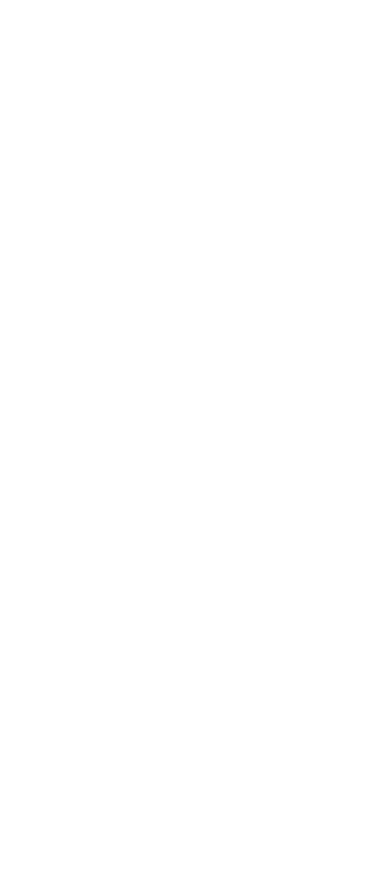
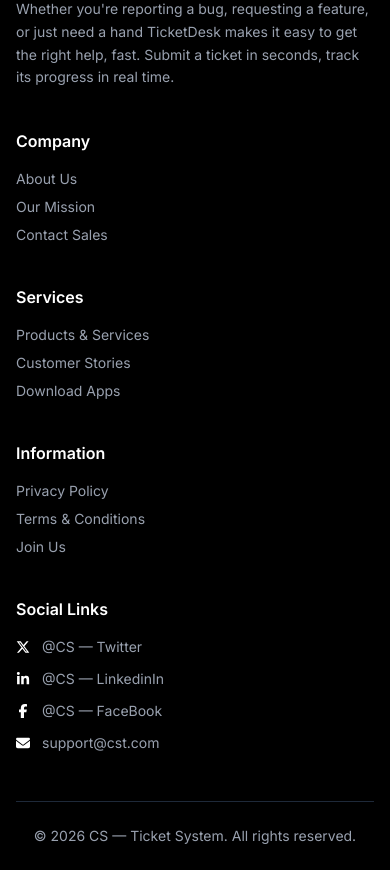
Before and after one commit to web-joyanta/cs-ticket-system, a React (Vite) app: page / in a window 390 px wide. Shown: the part 2840-3710 px from the top of the page. Before the commit the page ends 2730 px from the top, so only its background shows below. Built offline with nearby package versions, Linux system fonts and the light colour scheme.

Commit message:
footer component layout responsive create

```diff
--- a/src/App.jsx
+++ b/src/App.jsx
@@ -4,6 +4,7 @@
 import Navbar from './components/Navbar/Navbar';
 import TicketList from './components/TicketList/TicketList';
 import { toast, ToastContainer } from 'react-toastify';
+import Footer from './components/Footer/Footer';
 const fetchTickets = async () => {
   const res = await fetch("tickets.json");
   return res.json();
@@ -37,6 +38,7 @@
       <Suspense fallback={<span className="min-h-screen flex mx-auto items-center loading loading-spinner loading-xl"></span>}>
         <TicketList ticketsPromise={ticketsPromise} handleSelectedTask={handleSelectedTask} taskTickets={taskTickets} handleTaskComplete={handleTaskComplete} taskResolved={taskResolved} />
       </Suspense>
+      <Footer />
       {/* toast container */}
       <ToastContainer />
     </>
--- /dev/null
+++ b/src/components/Footer/Footer.jsx
@@ -0,0 +1,101 @@
+import { FaXTwitter, FaLinkedinIn, FaFacebookF, FaEnvelope } from "react-icons/fa6";
+
+const Footer = () => {
+    return (
+        <footer className="bg-black text-gray-400 pt-16 pb-6">
+            <div className="container mx-auto px-4">
+
+                <div className="grid grid-cols-1 md:grid-cols-2 lg:grid-cols-5 gap-10">
+
+                    {/* Logo + Description */}
+                    <div>
+                        <h2 className="text-white text-xl font-semibold mb-4">
+                            CS — Ticket System
+                        </h2>
+                        <p className="text-sm leading-relaxed">
+                            Whether you're reporting a bug, requesting a feature, or just need a hand TicketDesk makes it easy to get the right help, fast. Submit a ticket in seconds, track its progress in real time.
+                        </p>
+                    </div>
+
+                    {/* Company */}
+                    <div>
+                        <h3 className="text-white font-semibold mb-4">Company</h3>
+                        <ul className="space-y-2 text-sm">
+                            <li className="hover:text-white cursor-pointer">About Us</li>
+                            <li className="hover:text-white cursor-pointer">Our Mission</li>
+                            <li className="hover:text-white cursor-pointer">Contact Sales</li>
+                        </ul>
+                    </div>
+
+                    {/* Services */}
+                    <div>
+                        <h3 className="text-white font-semibold mb-4">Services</h3>
+                        <ul className="space-y-2 text-sm">
+                            <li className="hover:text-white cursor-pointer">
+                                Products & Services
+                            </li>
+                            <li className="hover:text-white cursor-pointer">
+                                Customer Stories
+                            </li>
+                            <li className="hover:text-white cursor-pointer">
+                                Download Apps
+                            </li>
+                        </ul>
+                    </div>
+
+                    {/* Information */}
+                    <div>
+                        <h3 className="text-white font-semibold mb-4">Information</h3>
+                        <ul className="space-y-2 text-sm">
+                            <li className="hover:text-white cursor-pointer">
+                                Privacy Policy
+                            </li>
+                            <li className="hover:text-white cursor-pointer">
+                                Terms & Conditions
+                            </li>
+                            <li className="hover:text-white cursor-pointer">Join Us</li>
+                        </ul>
+                    </div>
+
+                    {/* Social Links */}
+                    <div>
+                        <h3 className="text-white font-semibold mb-4">Social Links</h3>
+
+                        <ul className="space-y-3 text-sm">
+
+                            <li className="flex items-center gap-3">
+                                <FaXTwitter className="text-white" />
+                                @CS — Twitter
+                            </li>
+
+                            <li className="flex items-center gap-3">
+                                <FaLinkedinIn className="text-white" />
+                                @CS — LinkedinIn
+                            </li>
+
+                            <li className="flex items-center gap-3">
+                                <FaFacebookF className="text-white" />
+                                @CS — FaceBook
+                            </li>
+
+                            <li className="flex items-center gap-3">
+                                <FaEnvelope className="text-white" />
+                                support@cst.com
+                            </li>
+
+                        </ul>
+                    </div>
+
+                </div>
+
+                {/* Bottom */}
+                <div className="border-t border-gray-800 mt-12 pt-6 text-center text-sm">
+                    © 2026 CS — Ticket System. All rights reserved.
+                </div>
+
+            </div>
+        </footer>
+    );
+};
+
+export default Footer;
```
